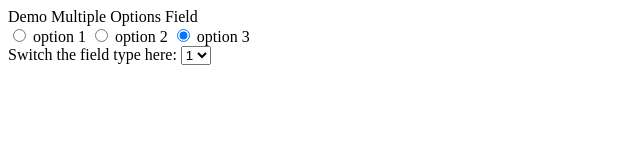
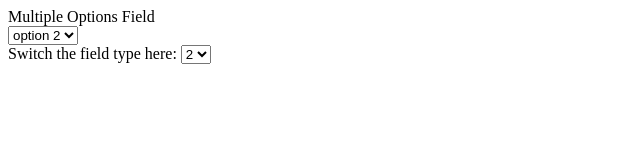
Before and after one commit to fernandosouza/multiple-options-field-directive-demo, a website: page index.html in a window 1280 px wide. Shown: the whole page, without its empty margins (0-640 px from the left). Drawn offline with nearby package versions, Linux system fonts and the light colour scheme.

Commit message:
Code organize.

```diff
--- a/application.js
+++ b/application.js
@@ -1,28 +1,30 @@
 angular.module('app', [])
 
     .controller('multipleOptionsController', ['$scope', function($scope){
-    	$scope.field = {
-            lable: 'Demo Multiple Options Field',
-            type: '1',
-            name: '' ,
+    	$scope.fields = [
+            {
+                label: 'Multiple Options Field',
+                type: '2',
+                name: 'multiOptions' ,
+                selected: '2',
                 options: [
                     {
                         'text': 'option 1',
-                    'value': '1',
-                    'checked': false
+                        'value': '1'
                     },
                     {
                         'text': 'option 2',
-                    'value': '2',
-                    'checked': false
+                        'value': '2'
                     },
                     {
                         'text': 'option 3',
-                    'value': '3',
-                    'checked': true
+                        'value': '3'
                     }
                 ]
-        };
+            }
+        ];
+
+        window.fieldValues = $scope.fields;
     }])
 
     .directive('multipleOptionsField', function($compile){
@@ -31,7 +33,7 @@ angular.module('app', [])
     		templateUrl: 'template.html',
             replace: false,
             scope: {
-                field:'='
+                fields:'='
             }
     	}
     });
--- a/index.html
+++ b/index.html
@@ -9,11 +9,6 @@
 	<script src="application.js" type="text/javascript" charset="utf-8"></script>
 </head>
 <body ng-controller="multipleOptionsController">
-	<multiple-options-field field="field"></multiple-options-field>
-	<label for="">Switch the field type here:</label>
-	<select name="" id="" ng-model="field.type">
-		<option value="1">1</option>
-		<option value="2">2</option>
-	</select>
+	<multiple-options-field fields="fields"></multiple-options-field>
 </body>
 </html>
--- a/template.html
+++ b/template.html
@@ -1,17 +1,28 @@
+<div class="field" ng-repeat="field in fields">
+	<!-- Input do tipo multipla escolha -->
+	<div class="field" ng-switch on="field.type" ng-show="{{ field.type == '2' }}">
+		{{ field.label }}
 
+		<div ng-switch-when="1">
+			<label ng-repeat="option in field.options">
+				<input type="radio" value="{{option.value}}" name="field.name" ng-model="field.selected" ng-checked="{{ field.selected == option.value }}" />
+				{{option.text}}
+			</label>
+		</div>
 
-<div ng-switch on="field.type">
-	{{ field.lable }}
+		<div ng-switch-when="2">
+			<select ng-model="field.selected" name="field.name">
+				<option ng-repeat="option in field.options" value="{{option.value}}" ng-selected="{{ field.selected == option.value }}">
+					{{option.text}}
+				</option>
+			</select>
+		</div>
 
-	<div ng-switch-when="1">
-		<label ng-repeat="option in field.options">
-			<input type="radio" value="{{option.value}}" ng-model="option.checked" name="field.name" ng-checked="{{ option.checked }}" /> {{option.text}}
-		</label>
-	</div>
-
-	<div ng-switch-when="2">
-		<select name="field.name">
-			<option value="{{option.value}}" ng-repeat="option in field.options" ng-selected="{{ option.checked }}"> {{option.text}} </option>
+		<label for="">Switch the field type here:</label>
+		<select name="" id="" ng-model="field.type">
+			<option value="1">1</option>
+			<option value="2">2</option>
 		</select>
 	</div>
+	<!-- Input do tipo multipla escolha -->
 </div>
```
Lines whose indentation alone changed are shown as unchanged.
